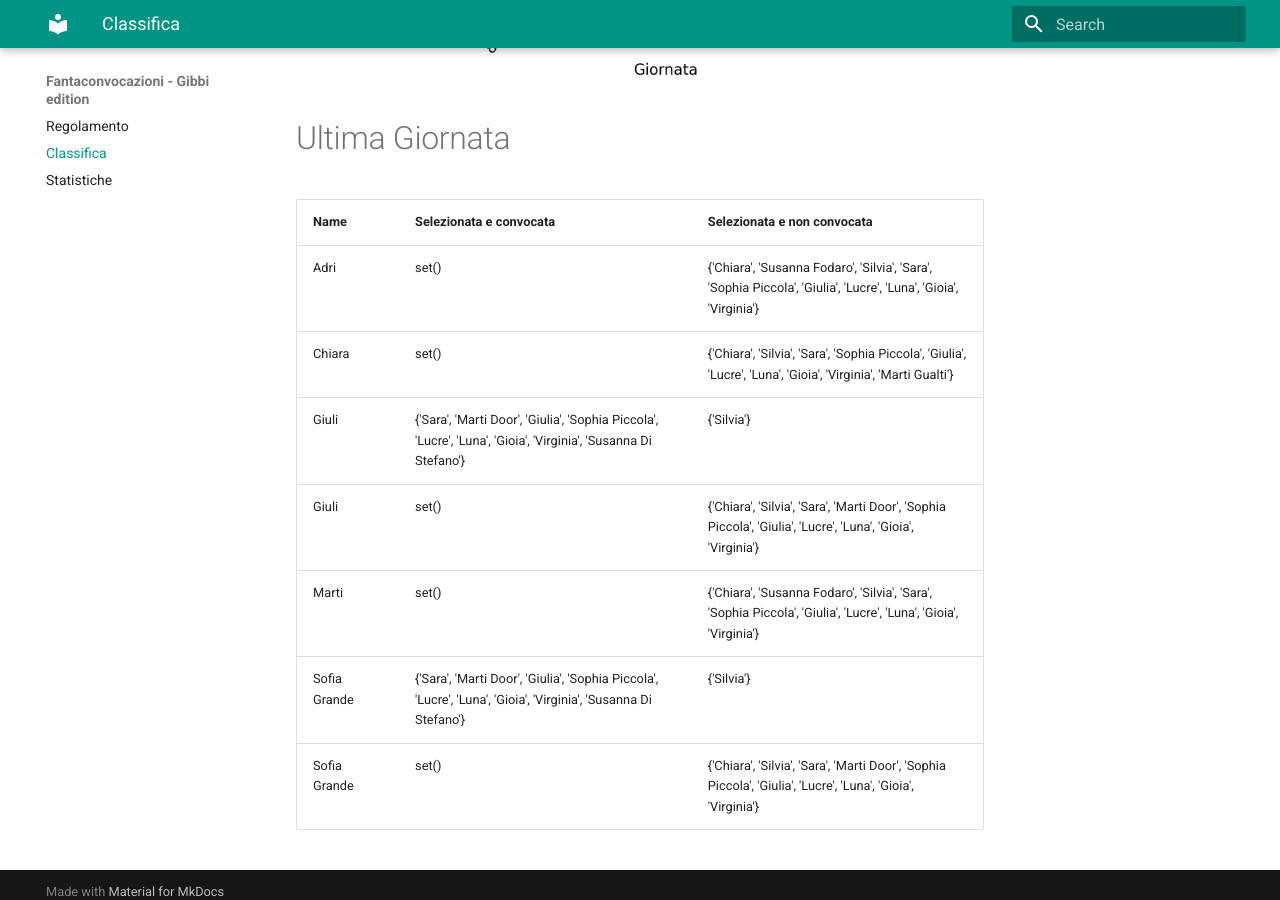
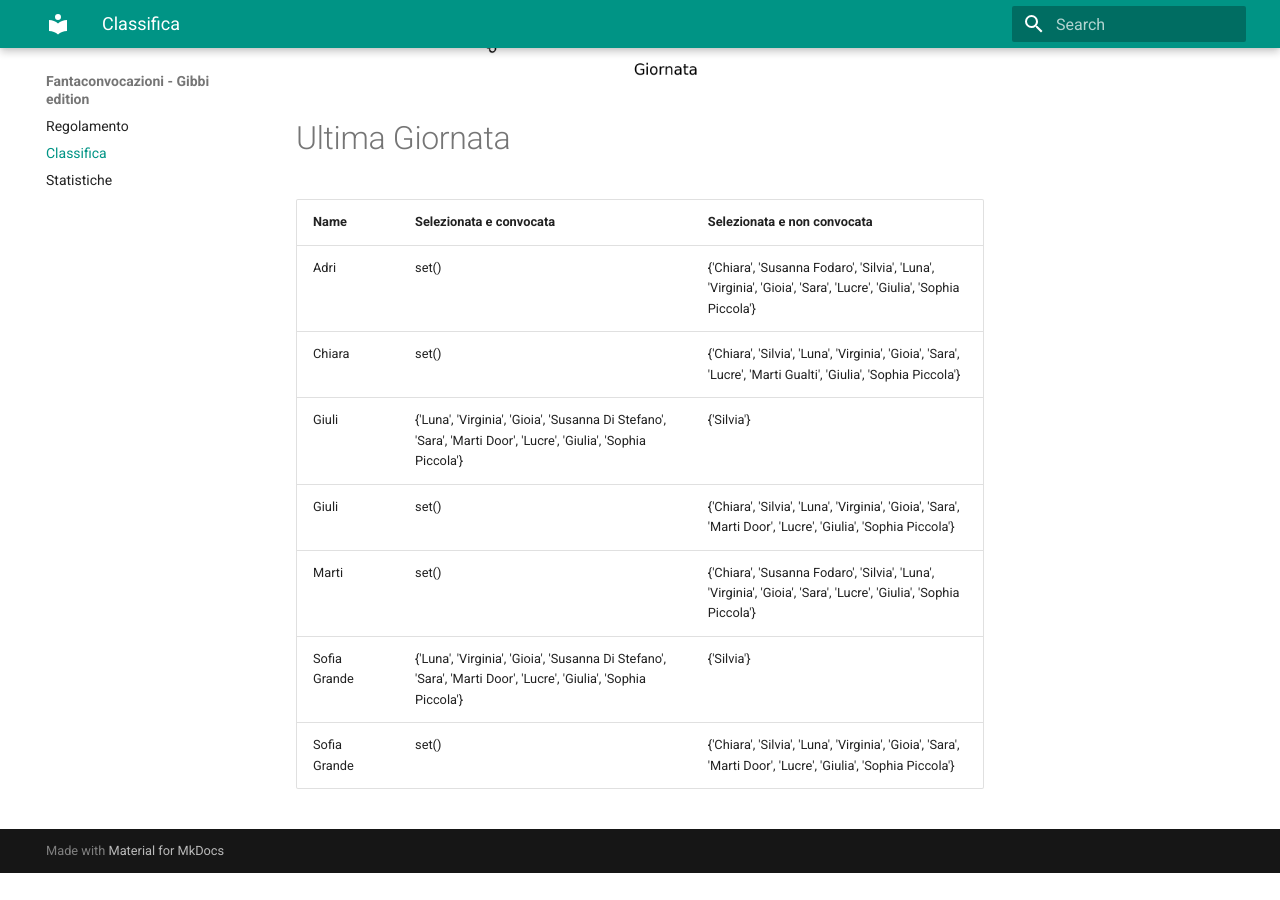
Before and after one commit to martinig94/fantagibbi, an MkDocs documentation site: the page built from docs/Classifica.md, in a window 1280 px wide and 900 px high, scrolled down 1030 px. Built offline with MkDocs 1.6.1 and Material for MkDocs 9.7.7, drawn with Linux system fonts in a browser that asks for light colours; after the commit the page ends 1903 px from its top, so only the background shows below that.

Commit message:
Auto-update from main.py

```diff
--- a/docs/Classifica.md
+++ b/docs/Classifica.md
@@ -18,11 +18,11 @@
 <!-- START_TABLE CORRECT -->
 | Name         | Selezionata e convocata                                                                                        | Selezionata e non convocata                                                                                      |
 |:-------------|:---------------------------------------------------------------------------------------------------------------|:-----------------------------------------------------------------------------------------------------------------|
-| Adri         | set()                                                                                                          | {'Chiara', 'Susanna Fodaro', 'Silvia', 'Sara', 'Sophia Piccola', 'Giulia', 'Lucre', 'Luna', 'Gioia', 'Virginia'} |
-| Chiara       | set()                                                                                                          | {'Chiara', 'Silvia', 'Sara', 'Sophia Piccola', 'Giulia', 'Lucre', 'Luna', 'Gioia', 'Virginia', 'Marti Gualti'}   |
-| Giuli        | {'Sara', 'Marti Door', 'Giulia', 'Sophia Piccola', 'Lucre', 'Luna', 'Gioia', 'Virginia', 'Susanna Di Stefano'} | {'Silvia'}                                                                                                       |
-| Giuli        | set()                                                                                                          | {'Chiara', 'Silvia', 'Sara', 'Marti Door', 'Sophia Piccola', 'Giulia', 'Lucre', 'Luna', 'Gioia', 'Virginia'}     |
-| Marti        | set()                                                                                                          | {'Chiara', 'Susanna Fodaro', 'Silvia', 'Sara', 'Sophia Piccola', 'Giulia', 'Lucre', 'Luna', 'Gioia', 'Virginia'} |
-| Sofia Grande | {'Sara', 'Marti Door', 'Giulia', 'Sophia Piccola', 'Lucre', 'Luna', 'Gioia', 'Virginia', 'Susanna Di Stefano'} | {'Silvia'}                                                                                                       |
-| Sofia Grande | set()                                                                                                          | {'Chiara', 'Silvia', 'Sara', 'Marti Door', 'Sophia Piccola', 'Giulia', 'Lucre', 'Luna', 'Gioia', 'Virginia'}     |
+| Adri         | set()                                                                                                          | {'Chiara', 'Susanna Fodaro', 'Silvia', 'Luna', 'Virginia', 'Gioia', 'Sara', 'Lucre', 'Giulia', 'Sophia Piccola'} |
+| Chiara       | set()                                                                                                          | {'Chiara', 'Silvia', 'Luna', 'Virginia', 'Gioia', 'Sara', 'Lucre', 'Marti Gualti', 'Giulia', 'Sophia Piccola'}   |
+| Giuli        | {'Luna', 'Virginia', 'Gioia', 'Susanna Di Stefano', 'Sara', 'Marti Door', 'Lucre', 'Giulia', 'Sophia Piccola'} | {'Silvia'}                                                                                                       |
+| Giuli        | set()                                                                                                          | {'Chiara', 'Silvia', 'Luna', 'Virginia', 'Gioia', 'Sara', 'Marti Door', 'Lucre', 'Giulia', 'Sophia Piccola'}     |
+| Marti        | set()                                                                                                          | {'Chiara', 'Susanna Fodaro', 'Silvia', 'Luna', 'Virginia', 'Gioia', 'Sara', 'Lucre', 'Giulia', 'Sophia Piccola'} |
+| Sofia Grande | {'Luna', 'Virginia', 'Gioia', 'Susanna Di Stefano', 'Sara', 'Marti Door', 'Lucre', 'Giulia', 'Sophia Piccola'} | {'Silvia'}                                                                                                       |
+| Sofia Grande | set()                                                                                                          | {'Chiara', 'Silvia', 'Luna', 'Virginia', 'Gioia', 'Sara', 'Marti Door', 'Lucre', 'Giulia', 'Sophia Piccola'}     |
 <!-- END_TABLE CORRECT -->
```
